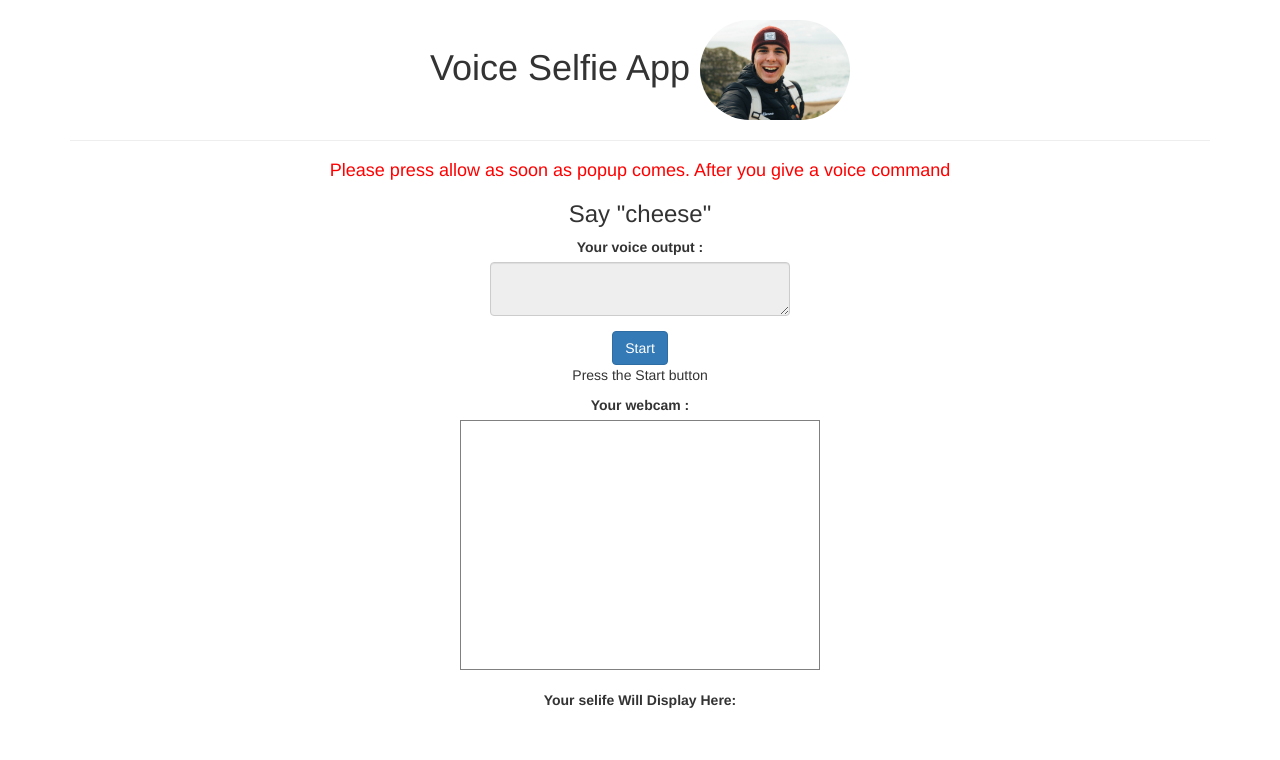
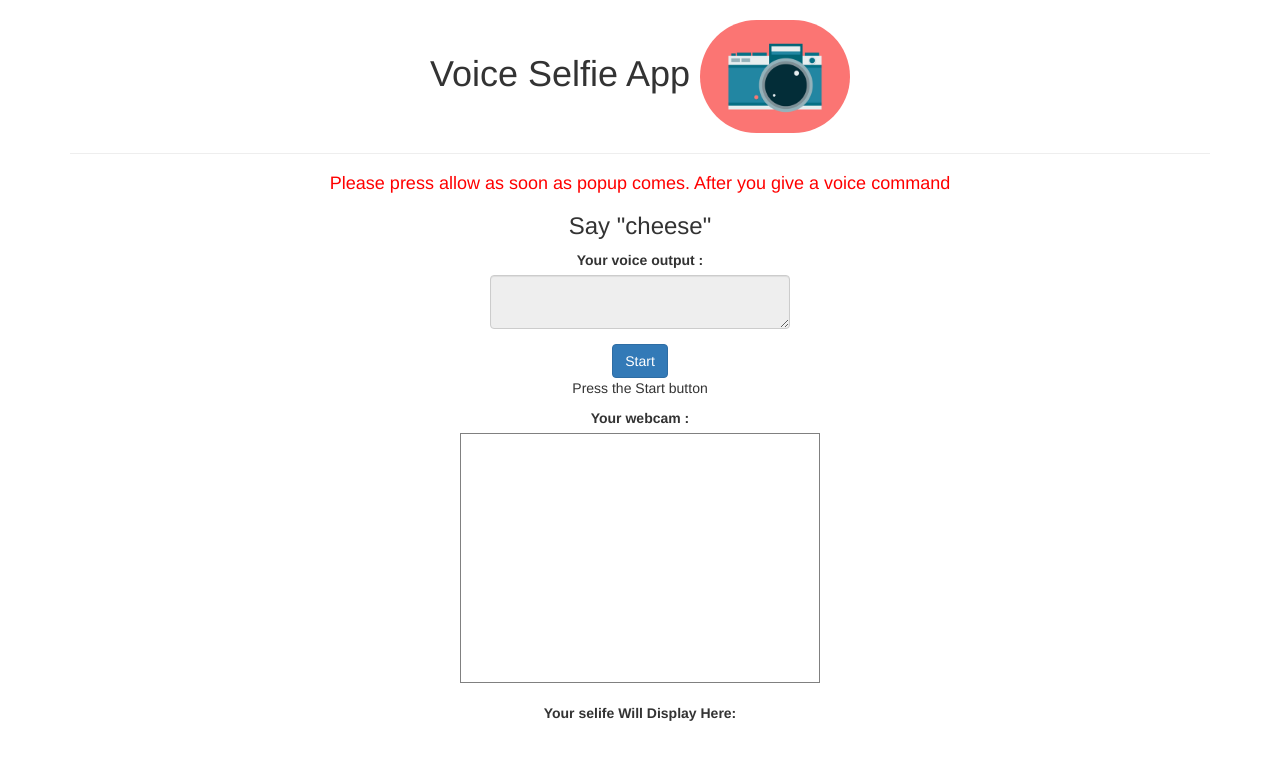
Before and after one commit to joelcoder2011/Voice-selfie-app, a plain HTML site: page index.html in a window 1280 px wide. Drawn offline with nearby package versions, Linux system fonts and the light colour scheme; a script that the page names is missing.

Commit message:
Add files via upload

```diff
--- a/index.html
+++ b/index.html
@@ -15,7 +15,7 @@
         <a href="" id="link" download="Myselfie.png"></a>
     <center>
         <h1>Voice Selfie App
-<img id="logo_img" src="selfie.jpeg">
+<img id="logo_img" src="camera.gif">
         </h1>
         <hr>
         <h4 style="color:red;">Please press allow as soon as popup comes. After you give a voice command</h4>
```
Also changed, not shown: camera.gif (added).
